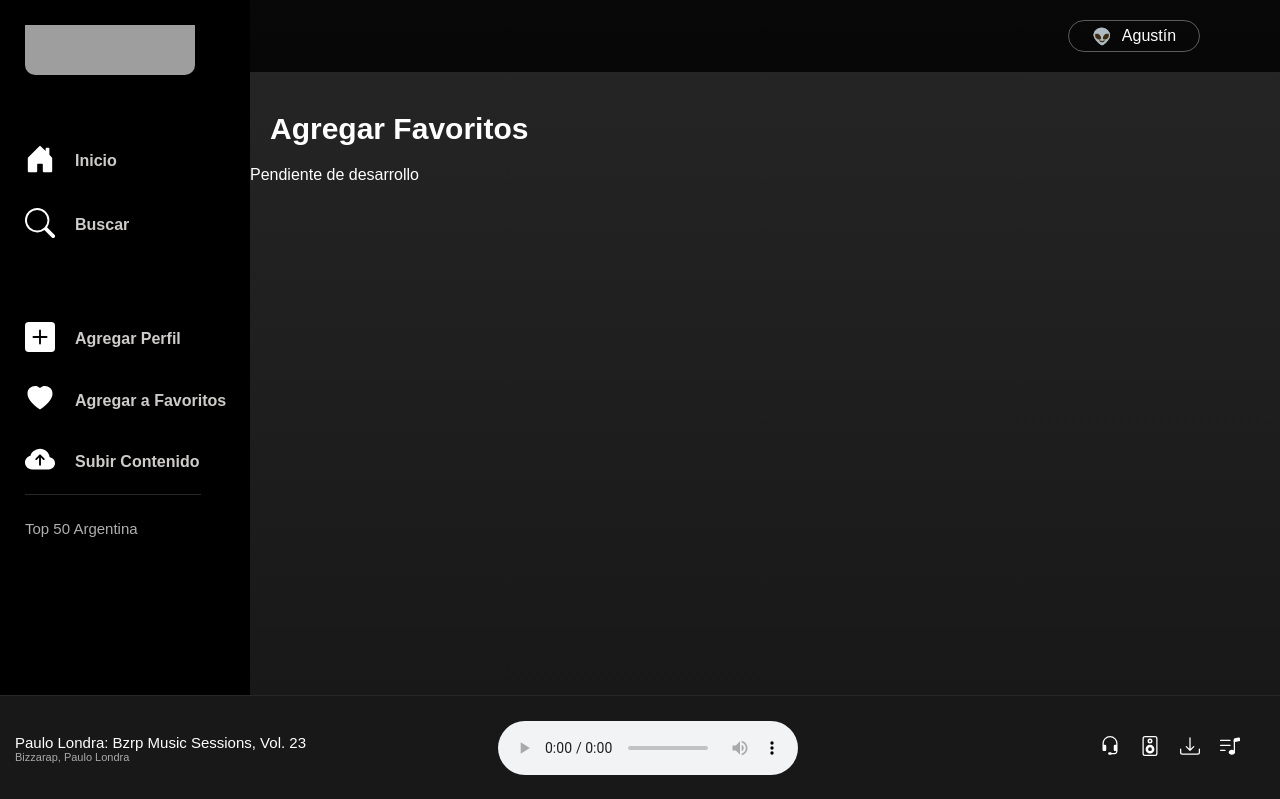
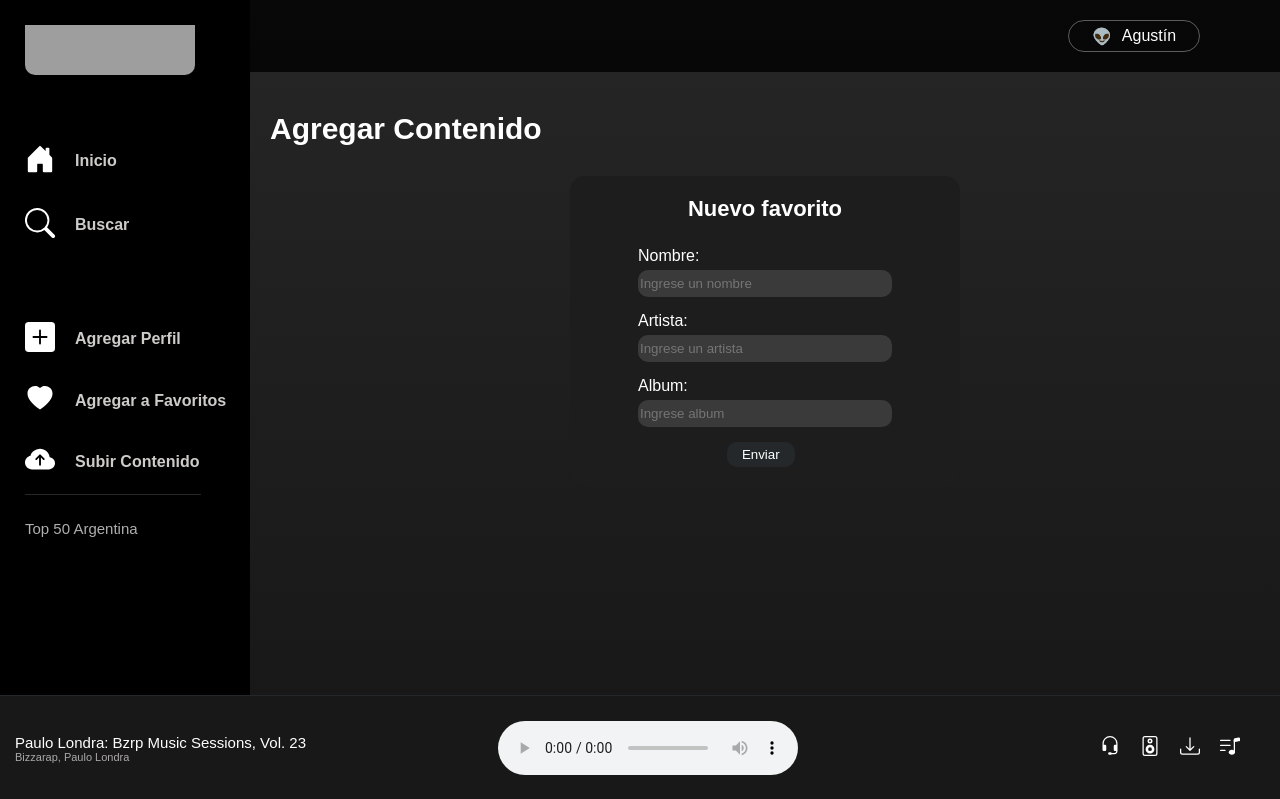
Before and after one commit to agvanetta/ProyectoSpotify_Coder, a Django app: page /AppSpotify/favoritos/ in a window 1280 px wide. Shown: the top 799 px of the page. Run offline with Django 4.2, Linux system fonts and the light colour scheme; grey boxes are pictures that could not be loaded.

```diff
--- a/AppSpotify/templates/AppSpotify/favoritos.html
+++ b/AppSpotify/templates/AppSpotify/favoritos.html
@@ -10,8 +10,24 @@
             <span>👽</span><div>Agustín</div>
         </div>
     </div>
-    <div class="title">Agregar Favoritos</div>
-    <div> Pendiente de desarrollo </div>
+    <div class="title">Agregar Contenido</div>
+    <div class="perfil__container">
+        <div class="perfil__container__form">
+            <div class="formulario__text">Nuevo favorito</div>
+            <div class="form">
+                <form action="/AppSpotify/favoritos/" method="POST"> {% csrf_token %}
+
+                    <p>Nombre: <br><input type="text" name="nombre" placeholder="Ingrese un nombre"></p>
+                    <p>Artista: <br><input type="text" name="artista" placeholder="Ingrese un artista"></p>
+                    <p>Album: <br><input type="text" name="album"
+                        placeholder="Ingrese album"></p>
+
+                    <input class="button__enviar" type="submit" value="Enviar">
+
+                </form>
+            </div>
+        </div>
+    </div>
 </div>
 
 {% endblock %}
--- a/AppSpotify/views.py
+++ b/AppSpotify/views.py
@@ -1,7 +1,7 @@
 from django.http import HttpResponse
 from django.shortcuts import render
 
-from AppSpotify.models import Perfil
+from AppSpotify.models import Contenido, Favoritos, Perfil
 
 # Create your views here.
 
@@ -9,7 +9,6 @@ def inicio(request):
     return render(request, "AppSpotify/inicio.html")
 
 def perfil(request):
-
     if request.method == 'POST':
         perfil = Perfil(nombre=request.POST['nombre'], apellido=request.POST['apellido'],
         dni=request.POST['dni'], fechaDeNacimiento=request.POST['fechaDeNacimiento'],
@@ -17,13 +16,24 @@ def perfil(request):
         perfil.save()
 
         return render(request, "AppSpotify/perfil.html")
-
     return render(request, "AppSpotify/perfil.html")
 
 def contenido(request):
+    if request.method == 'POST':
+        contenido = Contenido(nombre=request.POST['nombre'], artista=request.POST['artista'],
+        tipo=request.POST['tipo'])
+        contenido.save()
+
+        return render(request, "AppSpotify/contenido.html")
     return render(request, "AppSpotify/contenido.html")
 
 def favoritos(request):
+    if request.method == 'POST':
+        favorito = Favoritos(nombre=request.POST['nombre'], artista=request.POST['artista'],
+        album=request.POST['album'])
+        favorito.save()
+
+        return render(request, "AppSpotify/favoritos.html")
     return render(request, "AppSpotify/favoritos.html")
 
 def biblioteca(request):
```
Also changed, not shown: AppSpotify/templates/AppSpotify/contenido.html (+17 -1 lines), db.sqlite3.
